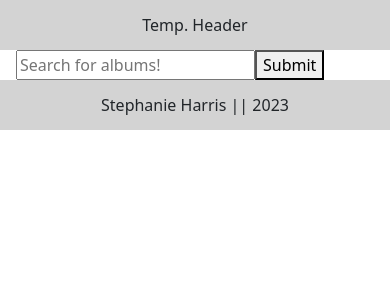
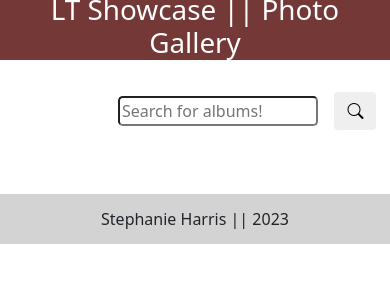
Before and after one commit to HarrisSte/LT-Showcase, a React (Vite) app: page / in a window 390 px wide. Shown: the top 300 px of the page. Built offline with nearby package versions, Linux system fonts and the light colour scheme.

Commit message:
style: finished header, beginning landing page

```diff
--- a/index.html
+++ b/index.html
@@ -2,7 +2,8 @@
 <html lang="en">
   <head>
     <meta charset="UTF-8" />
-    <link rel="icon" type="image/svg+xml" href="/vite.svg" />
+<link rel="stylesheet" href="https://maxcdn.bootstrapcdn.com/bootstrap/4.5.2/css/bootstrap.min.css" />
+<link rel="stylesheet" href="https://cdn.jsdelivr.net/npm/bootstrap-icons@1.10.5/font/bootstrap-icons.css" />
     <meta name="viewport" content="width=device-width, initial-scale=1.0" />
     <title>Showcase || Photo Gallery</title>
   </head>
--- a/src/App.css
+++ b/src/App.css
@@ -6,6 +6,7 @@ body {
   padding: 0;
   margin: 0;
 }
+
 
 #root {
   display: flex;
--- a/src/App.jsx
+++ b/src/App.jsx
@@ -2,6 +2,9 @@ import { Outlet } from 'react-router-dom';
 import '../node_modules/bootstrap/dist/css/bootstrap.min.css';
 import Footer from './components/Footer/Footer.jsx';
 import Header from './components/Header/Header.jsx';
+
+import './index.css'
+
 
 function App() {
   return (
--- a/src/components/Landing/Landing.css
+++ b/src/components/Landing/Landing.css
@@ -2,6 +2,7 @@
     display: inline-block;
     width: 80%;
     margin-left: 5rem;
+    margin-bottom: 4rem;
     text-align: center;
 }
 
@@ -13,15 +14,12 @@
 }
 
 .submit-button {
-    background-color: var(--submit-background);
     transition: background-color 0.3s ease, box-shadow 0.3s ease;
-    color: var(--submit-text);
     font-weight: bolder;
 }
 
 .submit-button:hover {
-    background-color: var(--submit-hover-og);
-    box-shadow: 0 0 10px 5px rgba(240, 200, 121, 0.5);
+    box-shadow: 0 0 10px 5px rgba(11, 123, 193, 0.5);
     border: none;
 }
 
--- a/src/components/Landing/Landing.jsx
+++ b/src/components/Landing/Landing.jsx
@@ -1,5 +1,9 @@
 import { useState } from 'react';
 import { useNavigate } from 'react-router-dom';
+
+import { Row, Col } from 'react-bootstrap';
+
+import './Landing.css';
 
 const Search = () => {
   const [searchTerm, setSearchTerm] = useState('');
@@ -19,27 +23,31 @@ const Search = () => {
           : navigate('/photos', {
               state: { results: albumSearch },
             });
-
       });
 
     setSearchTerm('');
-
   };
 
   return (
     <div className='search'>
+      <Row>
+        <Col>
           <form onSubmit={onSubmit}>
             <input
               className='search-bar'
               type='number'
+              min='1'
+              max='100'
               placeholder='Search for albums!'
               value={searchTerm}
               onChange={handleChange}
             />
             <button className='submit-button' type='submit'>
-          Submit
+              <i className='bi bi-search'></i>
             </button>
           </form>
+        </Col>
+      </Row>
     </div>
   );
 };
--- a/src/components/footer/footer.css
+++ b/src/components/footer/footer.css
@@ -6,4 +6,6 @@ footer {
     align-items: center;
     padding: 0.5rem;
     text-align: center;
+    position: relative;
+    z-index: 1;
 }
--- a/src/components/footer/footer.jsx
+++ b/src/components/footer/footer.jsx
@@ -1,7 +1,7 @@
 import './Footer.css';
 
 function Footer() {
-  return <footer>Stephanie Harris || 2023</footer>;
+  return <footer className='footer'>Stephanie Harris || 2023</footer>;
 }
 
 export default Footer;
--- a/src/components/header/header.css
+++ b/src/components/header/header.css
@@ -0,0 +1,11 @@
+header {
+    height: 60px;
+    color: white;
+    background-color: #743837;
+    display: flex;
+    justify-content: center;
+    align-items: center;
+    padding: 0.5rem;
+    margin-bottom: 2rem;
+    text-align: center;
+}
--- a/src/components/header/header.jsx
+++ b/src/components/header/header.jsx
@@ -1,7 +1,11 @@
 import './Header.css';
 
-function Footer() {
-  return <footer>Temp. Header</footer>;
+function Header() {
+  return (
+    <header className='header'>
+      <h1>LT Showcase || Photo Gallery</h1>
+    </header>
+  );
 }
 
-export default Footer;
+export default Header;
--- a/src/index.css
+++ b/src/index.css
@@ -12,30 +12,3 @@ body {
   min-height: 100vh;
   background-size: cover;
 }
-
-@media screen and (max-width: 768px) {
-
-  html,
-  body {
-    min-height: 100%;
-    margin: 0;
-    padding: 0;
-  }
-
-  .page {
-    display: block;
-    flex-direction: column;
-    min-height: 100vh;
-  }
-
-  .content {
-    width: 100%;
-  }
-
-  #root {
-    display: block;
-    flex-direction: column;
-    min-height: 100vh;
-    background-size: cover;
-  }
-}
--- a/src/main.jsx
+++ b/src/main.jsx
@@ -2,11 +2,11 @@
 import ReactDOM from 'react-dom/client';
 import { createBrowserRouter, RouterProvider } from 'react-router-dom';
 
-import './index.css';
+import './App.css';
 
 import App from './App';
-import Landing from './components/Landing/Landing';
-import Gallery from './components/gallery/gallery';
+import Landing from './components/Landing/Landing.jsx';
+import Gallery from './components/gallery/gallery.jsx';
 
 
 const router = createBrowserRouter([
```
Lines whose indentation alone changed are shown as unchanged.
